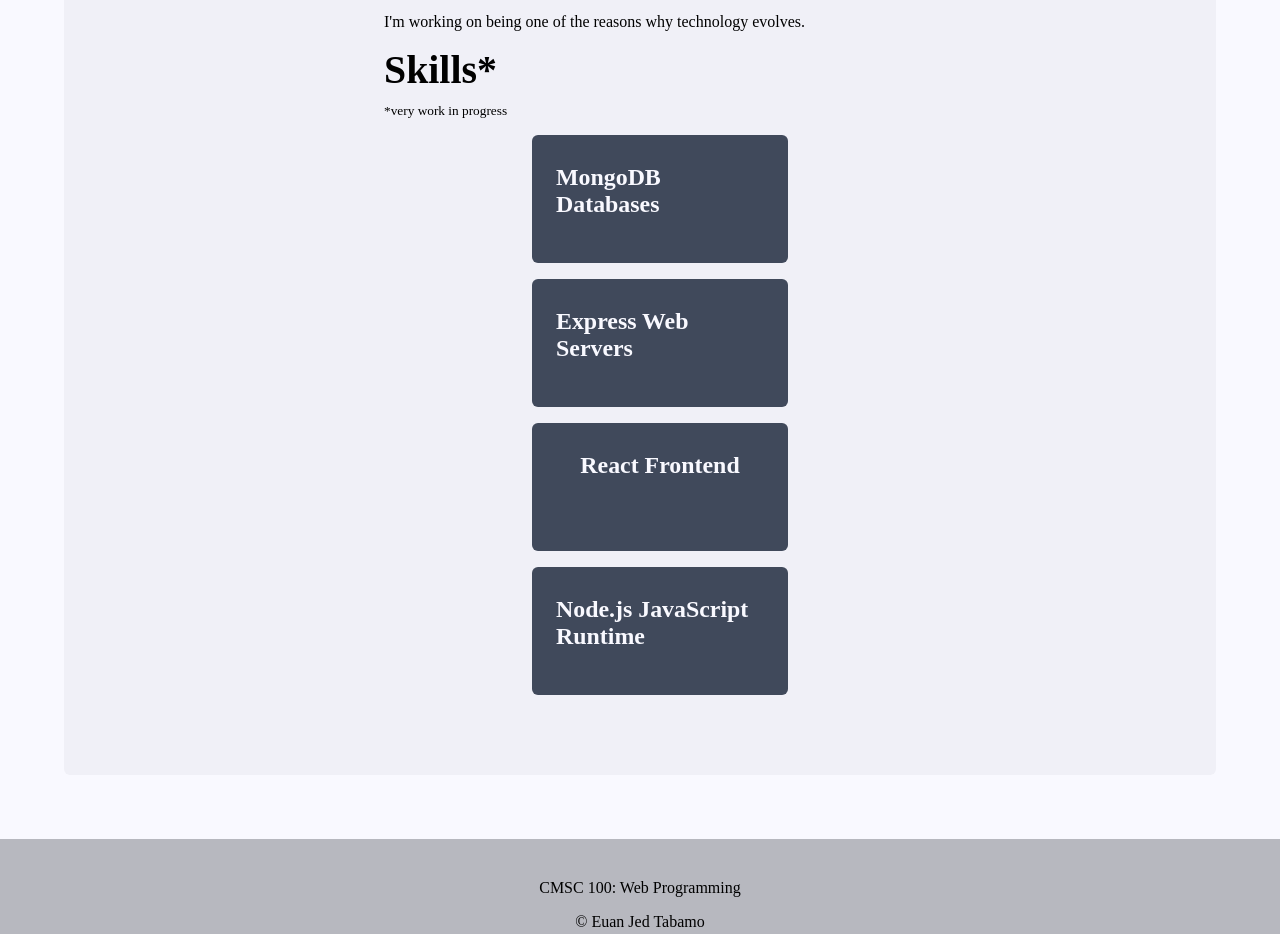
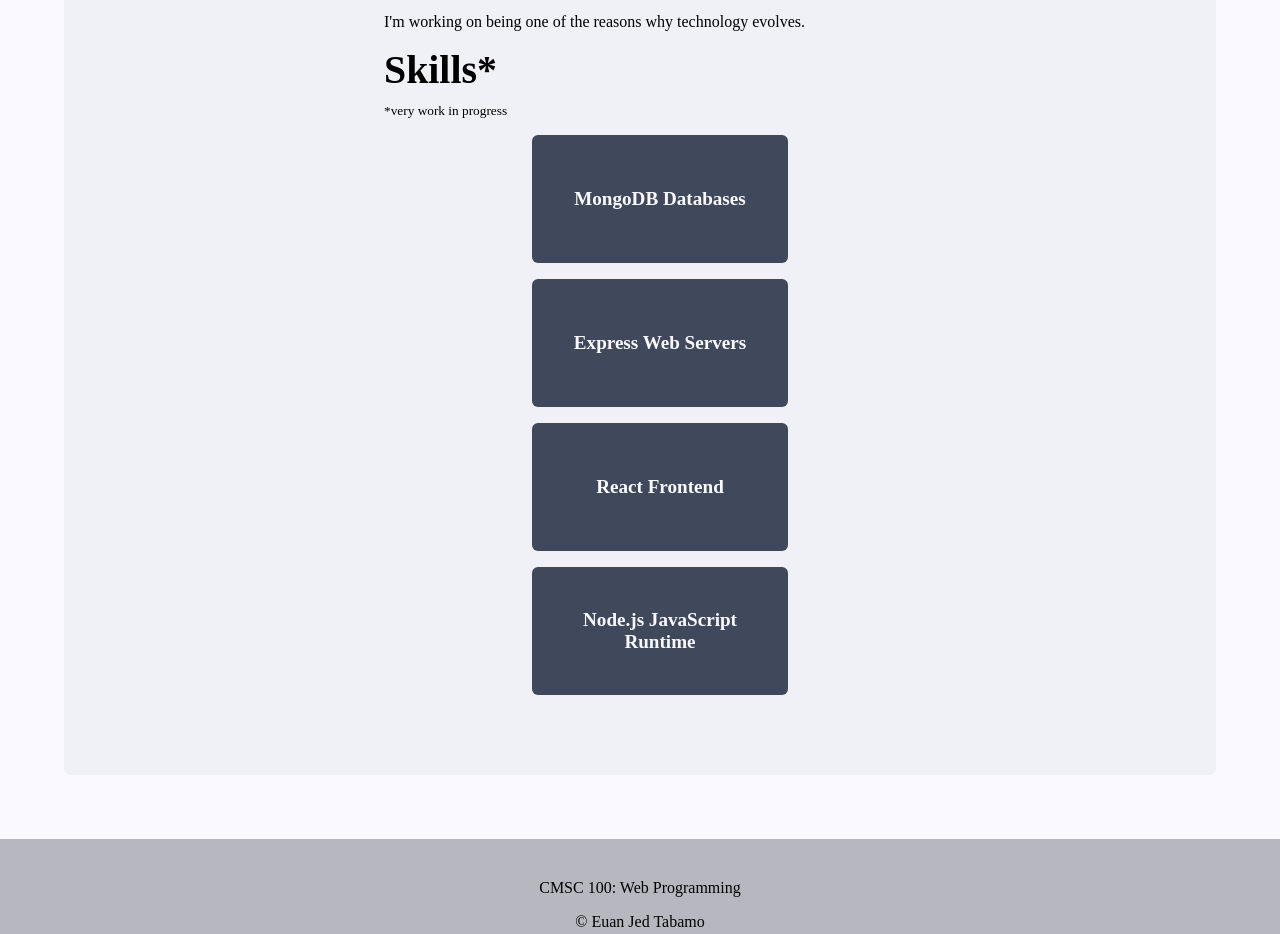
Before and after one commit to CMSC-100-2S24-25/exer-02-html-with-css-u1tbmo, a plain HTML site: page index.html in a window 1280 px wide. Shown: the part 1561-2495 px from the top of the page. Drawn offline with Linux system fonts and the light colour scheme; a web font is replaced by a local one.

Commit message:
chore: adjust half-card padding and text

```diff
--- a/css/styles.css
+++ b/css/styles.css
@@ -307,20 +307,22 @@ section.about-me {
   position: relative;
   display: flex;
   flex-direction: column;
+  justify-content: center;
+  align-items: center;
 
   width: 16em;
   height: 8em;
   border-radius: 6px;
-  padding: 1.5em;
+  padding: 1em;
 
   z-index: 0;
   background-color: var(--secondary-container);
 
   h1 {
     color: var(--surface);
-    margin: 0 0 0.2em 0;
+    text-align: center;
+    font-size: calc(var(--h1) / 2.5);
     z-index: 2;
-    font-size: calc(var(--h1) / 2);
   }
 }
 
```
